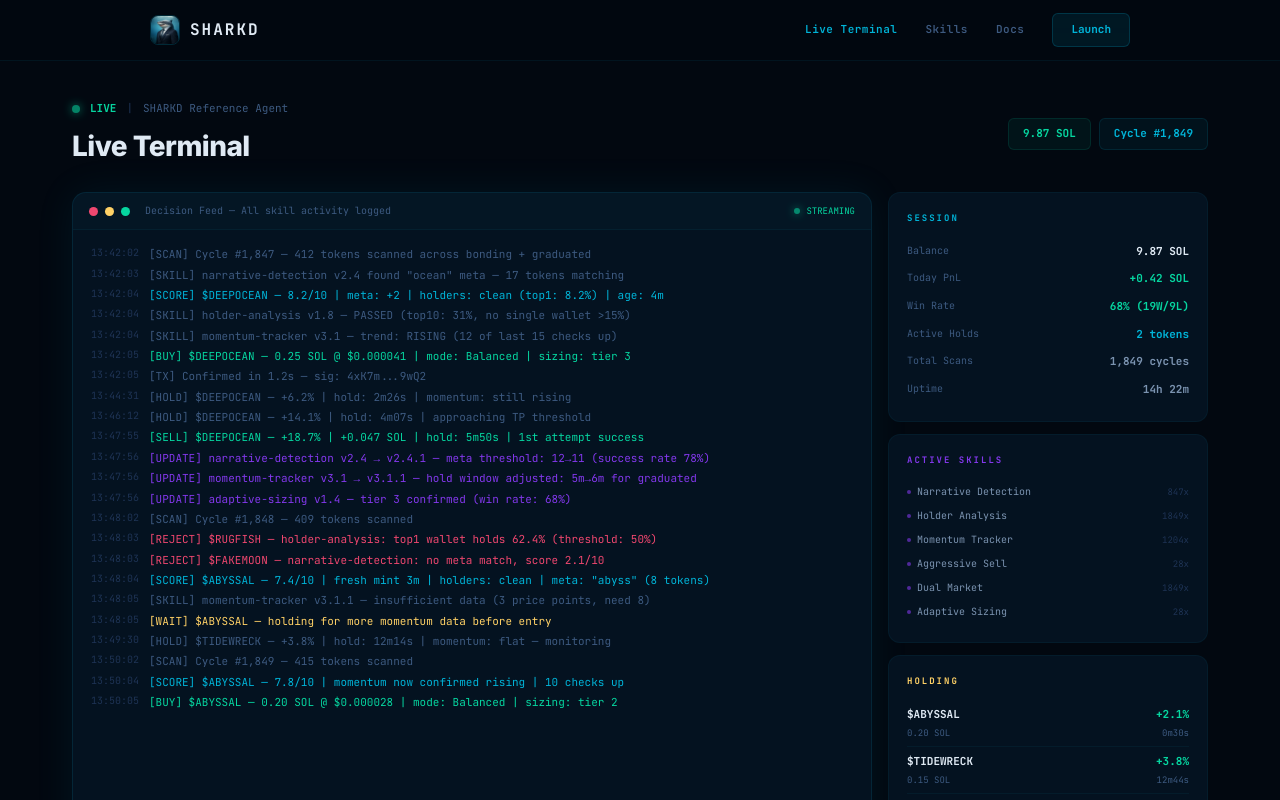
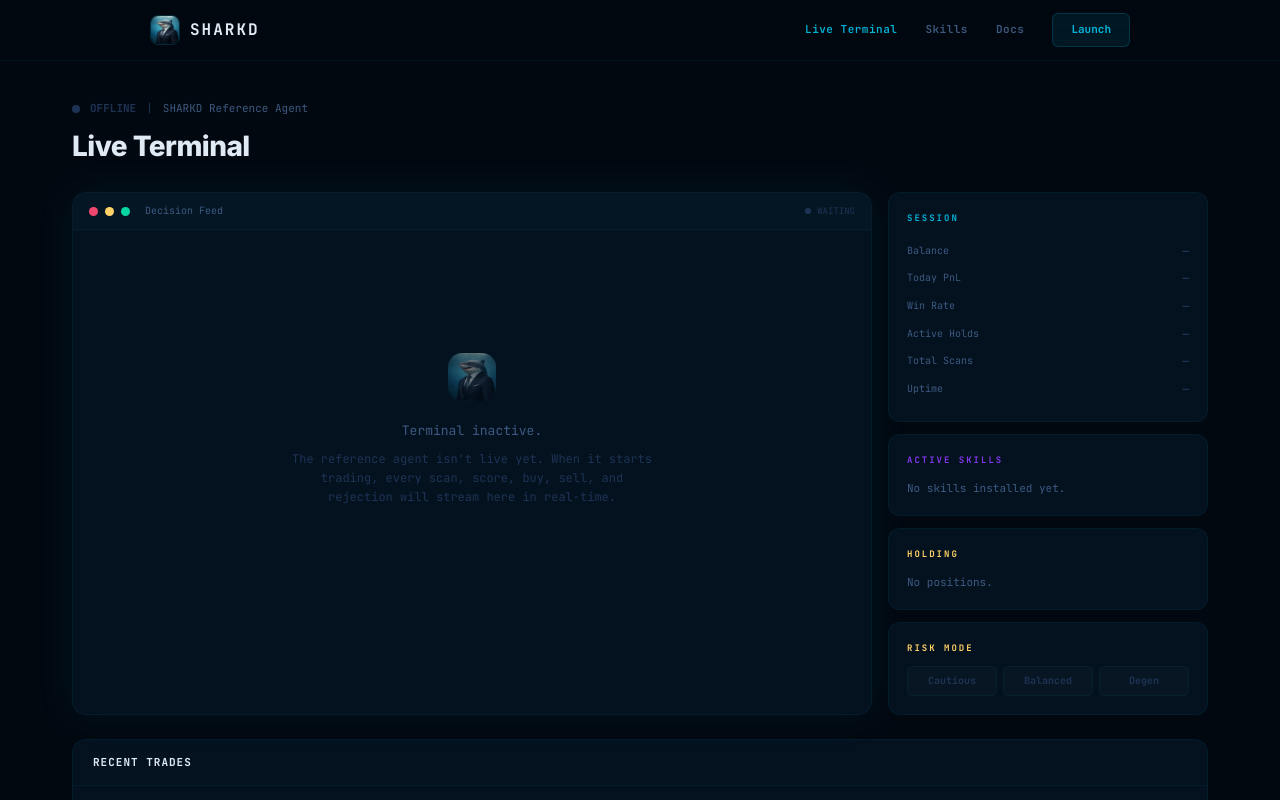
Before and after one commit to bunkercoin777/sharkd, a Next.js app: page /terminal in a window 1280 px wide. Shown: the top 800 px of the page. Built offline with nearby package versions, Linux system fonts and the light colour scheme.

Commit message:
remove all mock data from terminal and homepage

```diff
--- a/app/terminal/page.tsx
+++ b/app/terminal/page.tsx
@@ -11,41 +11,6 @@ const C = {
   glow: '0 0 40px rgba(0,180,216,0.08)',
 };
 
-const FEED = [
-  { time: '13:42:02', color: '#3d5a80', text: '[SCAN] Cycle #1,847 — 412 tokens scanned across bonding + graduated' },
-  { time: '13:42:03', color: '#3d5a80', text: '[SKILL] narrative-detection v2.4 found "ocean" meta — 17 tokens matching' },
-  { time: '13:42:04', color: '#00b4d8', text: '[SCORE] $DEEPOCEAN — 8.2/10 | meta: +2 | holders: clean (top1: 8.2%) | age: 4m' },
-  { time: '13:42:04', color: '#3d5a80', text: '[SKILL] holder-analysis v1.8 — PASSED (top10: 31%, no single wallet >15%)' },
-  { time: '13:42:04', color: '#3d5a80', text: '[SKILL] momentum-tracker v3.1 — trend: RISING (12 of last 15 checks up)' },
-  { time: '13:42:05', color: '#06d6a0', text: '[BUY] $DEEPOCEAN — 0.25 SOL @ $0.000041 | mode: Balanced | sizing: tier 3' },
-  { time: '13:42:05', color: '#3d5a80', text: '[TX] Confirmed in 1.2s — sig: 4xK7m...9wQ2' },
-  { time: '13:44:31', color: '#3d5a80', text: '[HOLD] $DEEPOCEAN — +6.2% | hold: 2m26s | momentum: still rising' },
-  { time: '13:46:12', color: '#3d5a80', text: '[HOLD] $DEEPOCEAN — +14.1% | hold: 4m07s | approaching TP threshold' },
-  { time: '13:47:55', color: '#06d6a0', text: '[SELL] $DEEPOCEAN — +18.7% | +0.047 SOL | hold: 5m50s | 1st attempt success' },
-  { time: '13:47:56', color: '#8338ec', text: '[UPDATE] narrative-detection v2.4 → v2.4.1 — meta threshold: 12→11 (success rate 78%)' },
-  { time: '13:47:56', color: '#8338ec', text: '[UPDATE] momentum-tracker v3.1 → v3.1.1 — hold window adjusted: 5m→6m for graduated' },
-  { time: '13:47:56', color: '#8338ec', text: '[UPDATE] adaptive-sizing v1.4 — tier 3 confirmed (win rate: 68%)' },
-  { time: '13:48:02', color: '#3d5a80', text: '[SCAN] Cycle #1,848 — 409 tokens scanned' },
-  { time: '13:48:03', color: '#ef476f', text: '[REJECT] $RUGFISH — holder-analysis: top1 wallet holds 62.4% (threshold: 50%)' },
-  { time: '13:48:03', color: '#ef476f', text: '[REJECT] $FAKEMOON — narrative-detection: no meta match, score 2.1/10' },
-  { time: '13:48:04', color: '#00b4d8', text: '[SCORE] $ABYSSAL — 7.4/10 | fresh mint 3m | holders: clean | meta: "abyss" (8 tokens)' },
-  { time: '13:48:05', color: '#3d5a80', text: '[SKILL] momentum-tracker v3.1.1 — insufficient data (3 price points, need 8)' },
-  { time: '13:48:05', color: '#ffd166', text: '[WAIT] $ABYSSAL — holding for more momentum data before entry' },
-  { time: '13:49:30', color: '#3d5a80', text: '[HOLD] $TIDEWRECK — +3.8% | hold: 12m14s | momentum: flat — monitoring' },
-  { time: '13:50:02', color: '#3d5a80', text: '[SCAN] Cycle #1,849 — 415 tokens scanned' },
-  { time: '13:50:04', color: '#00b4d8', text: '[SCORE] $ABYSSAL — 7.8/10 | momentum now confirmed rising | 10 checks up' },
-  { time: '13:50:05', color: '#06d6a0', text: '[BUY] $ABYSSAL — 0.20 SOL @ $0.000028 | mode: Balanced | sizing: tier 2' },
-];
-
-const RECENT_TRADES = [
-  { token: '$DEEPOCEAN', entry: '0.25 SOL', pnl: '+18.7%', solPnl: '+0.047', hold: '5m50s', result: 'win' },
-  { token: '$CORALreef', entry: '0.30 SOL', pnl: '+22.1%', solPnl: '+0.066', hold: '8m12s', result: 'win' },
-  { token: '$SUNKENSHIP', entry: '0.15 SOL', pnl: '-7.2%', solPnl: '-0.011', hold: '3m44s', result: 'loss' },
-  { token: '$PLANKTON', entry: '0.20 SOL', pnl: '+11.4%', solPnl: '+0.023', hold: '6m02s', result: 'win' },
-  { token: '$KELP', entry: '0.25 SOL', pnl: '+8.9%', solPnl: '+0.022', hold: '4m18s', result: 'win' },
-  { token: '$BARNACLE', entry: '0.10 SOL', pnl: '-4.8%', solPnl: '-0.005', hold: '2m55s', result: 'loss' },
-];
-
 export default function Terminal() {
   return (
     <div style={{ background: C.bg, minHeight: '100vh' }}>
@@ -56,60 +21,52 @@ export default function Terminal() {
         <div style={{ display: 'flex', alignItems: 'center', justifyContent: 'space-between', marginBottom: 24, flexWrap: 'wrap', gap: 12 }}>
           <div>
             <div style={{ display: 'flex', alignItems: 'center', gap: 10, marginBottom: 6 }}>
-              <span style={{ width: 8, height: 8, borderRadius: '50%', background: C.green, boxShadow: `0 0 10px ${C.green}`, animation: 'pulse-slow 2s ease-in-out infinite' }} />
-              <span style={{ fontFamily: C.mono, fontSize: 11, fontWeight: 700, color: C.green }}>LIVE</span>
+              <span style={{ width: 8, height: 8, borderRadius: '50%', background: C.dimmer }} />
+              <span style={{ fontFamily: C.mono, fontSize: 11, fontWeight: 700, color: C.dimmer }}>OFFLINE</span>
               <span style={{ fontFamily: C.mono, fontSize: 11, color: C.dimmer }}>|</span>
               <span style={{ fontFamily: C.mono, fontSize: 11, color: C.dim }}>SHARKD Reference Agent</span>
             </div>
             <h1 style={{ fontFamily: C.sans, fontSize: 28, fontWeight: 800, color: C.white, letterSpacing: '-0.02em' }}>Live Terminal</h1>
           </div>
-          <div style={{ display: 'flex', gap: 8 }}>
-            <div style={{ padding: '6px 14px', borderRadius: 6, background: 'rgba(6,214,160,0.06)', border: '1px solid rgba(6,214,160,0.12)', fontFamily: C.mono, fontSize: 11, fontWeight: 700, color: C.green }}>9.87 SOL</div>
-            <div style={{ padding: '6px 14px', borderRadius: 6, background: 'rgba(0,180,216,0.06)', border: '1px solid rgba(0,180,216,0.12)', fontFamily: C.mono, fontSize: 11, fontWeight: 700, color: C.accent }}>Cycle #1,849</div>
-          </div>
         </div>
 
         <div className="terminal-grid" style={{ display: 'grid', gridTemplateColumns: '1fr 320px', gap: 16 }}>
-          {/* Main feed */}
+          {/* Main feed — empty, waiting */}
           <div style={{
-            background: C.surface, border: `1px solid ${C.borderLit}`, borderRadius: 14,
+            background: C.surface, border: `1px solid ${C.border}`, borderRadius: 14,
             overflow: 'hidden', boxShadow: C.glow,
           }}>
             <div style={{ display: 'flex', alignItems: 'center', gap: 7, padding: '10px 16px', background: 'rgba(0,180,216,0.02)', borderBottom: `1px solid ${C.border}` }}>
               <span style={{ width: 9, height: 9, borderRadius: '50%', background: '#ef476f' }} />
               <span style={{ width: 9, height: 9, borderRadius: '50%', background: '#ffd166' }} />
               <span style={{ width: 9, height: 9, borderRadius: '50%', background: '#06d6a0' }} />
-              <span style={{ fontFamily: C.mono, fontSize: 10, marginLeft: 8, color: C.dim }}>Decision Feed — All skill activity logged</span>
+              <span style={{ fontFamily: C.mono, fontSize: 10, marginLeft: 8, color: C.dim }}>Decision Feed</span>
               <span style={{ marginLeft: 'auto', display: 'flex', alignItems: 'center', gap: 6 }}>
-                <span style={{ width: 6, height: 6, borderRadius: '50%', background: C.green, boxShadow: `0 0 8px ${C.green}`, animation: 'pulse-slow 2s ease-in-out infinite' }} />
-                <span style={{ fontFamily: C.mono, fontSize: 9, color: C.green }}>STREAMING</span>
+                <span style={{ width: 6, height: 6, borderRadius: '50%', background: C.dimmer }} />
+                <span style={{ fontFamily: C.mono, fontSize: 9, color: C.dimmer }}>WAITING</span>
               </span>
             </div>
-            <div style={{ padding: '14px 18px', fontFamily: C.mono, fontSize: 11, lineHeight: 1.85, maxHeight: 600, overflowY: 'auto' }}>
-              {FEED.map((line, i) => (
-                <div key={i} style={{ display: 'flex', gap: 10, animation: `fade-in 0.3s ease-out ${0.05 * i}s both` }}>
-                  <span style={{ color: C.dimmer, flexShrink: 0, fontSize: 10 }}>{line.time}</span>
-                  <span style={{ color: line.color }}>{line.text}</span>
-                </div>
-              ))}
-              <div style={{ marginTop: 8, color: C.accent }}>
-                <span style={{ animation: 'blink 1s step-end infinite' }}>▊</span>
-              </div>
+            <div style={{ padding: '60px 20px', textAlign: 'center', minHeight: 400, display: 'flex', flexDirection: 'column', alignItems: 'center', justifyContent: 'center' }}>
+              <img src="/shark.jpg" alt="" style={{ width: 48, height: 48, borderRadius: 14, objectFit: 'cover', marginBottom: 20, opacity: 0.5 }} />
+              <p style={{ fontFamily: C.mono, fontSize: 13, color: C.dim, marginBottom: 8 }}>Terminal inactive.</p>
+              <p style={{ fontFamily: C.mono, fontSize: 12, color: C.dimmer, maxWidth: 360, lineHeight: 1.6 }}>
+                The reference agent isn't live yet. When it starts trading, every scan, score, buy, sell, and rejection will stream here in real-time.
+              </p>
             </div>
           </div>
 
-          {/* Right panel */}
+          {/* Right panel — empty state */}
           <div style={{ display: 'flex', flexDirection: 'column', gap: 12 }}>
             {/* Stats */}
             <div style={{ background: C.surface, border: `1px solid ${C.border}`, borderRadius: 12, padding: 18 }}>
               <p style={{ fontFamily: C.mono, fontSize: 9, fontWeight: 700, letterSpacing: 2, color: C.accent, marginBottom: 12 }}>SESSION</p>
               {[
-                { label: 'Balance', value: '9.87 SOL', color: C.white },
-                { label: 'Today PnL', value: '+0.42 SOL', color: C.green },
-                { label: 'Win Rate', value: '68% (19W/9L)', color: C.green },
-                { label: 'Active Holds', value: '2 tokens', color: C.accent },
-                { label: 'Total Scans', value: '1,849 cycles', color: C.text },
-                { label: 'Uptime', value: '14h 22m', color: C.text },
+                { label: 'Balance', value: '—', color: C.dimmer },
+                { label: 'Today PnL', value: '—', color: C.dimmer },
+                { label: 'Win Rate', value: '—', color: C.dimmer },
+                { label: 'Active Holds', value: '—', color: C.dimmer },
+                { label: 'Total Scans', value: '—', color: C.dimmer },
+                { label: 'Uptime', value: '—', color: C.dimmer },
               ].map(s => (
                 <div key={s.label} style={{ display: 'flex', justifyContent: 'space-between', padding: '5px 0' }}>
                   <span style={{ fontFamily: C.mono, fontSize: 10, color: C.dim }}>{s.label}</span>
@@ -118,56 +75,28 @@ export default function Terminal() {
               ))}
             </div>
 
-            {/* Active skills */}
+            {/* Skills */}
             <div style={{ background: C.surface, border: `1px solid ${C.border}`, borderRadius: 12, padding: 18 }}>
               <p style={{ fontFamily: C.mono, fontSize: 9, fontWeight: 700, letterSpacing: 2, color: C.purple, marginBottom: 12 }}>ACTIVE SKILLS</p>
-              {[
-                { name: 'Narrative Detection', ver: 'v2.4.1', fires: 847 },
-                { name: 'Holder Analysis', ver: 'v1.8', fires: 1849 },
-                { name: 'Momentum Tracker', ver: 'v3.1.1', fires: 1204 },
-                { name: 'Aggressive Sell', ver: 'v2.0', fires: 28 },
-                { name: 'Dual Market', ver: 'v1.6', fires: 1849 },
-                { name: 'Adaptive Sizing', ver: 'v1.4', fires: 28 },
-              ].map(s => (
-                <div key={s.name} style={{ display: 'flex', alignItems: 'center', gap: 6, padding: '4px 0' }}>
-                  <span style={{ width: 4, height: 4, borderRadius: '50%', background: C.purple, animation: 'pulse-slow 2s ease-in-out infinite' }} />
-                  <span style={{ fontFamily: C.mono, fontSize: 10, color: C.text, flex: 1 }}>{s.name}</span>
-                  <span style={{ fontFamily: C.mono, fontSize: 9, color: C.dimmer }}>{s.fires}x</span>
-                </div>
-              ))}
+              <p style={{ fontFamily: C.mono, fontSize: 11, color: C.dim, lineHeight: 1.6 }}>No skills installed yet.</p>
             </div>
 
-            {/* Current holds */}
+            {/* Holdings */}
             <div style={{ background: C.surface, border: `1px solid ${C.border}`, borderRadius: 12, padding: 18 }}>
               <p style={{ fontFamily: C.mono, fontSize: 9, fontWeight: 700, letterSpacing: 2, color: C.amber, marginBottom: 12 }}>HOLDING</p>
-              {[
-                { token: '$ABYSSAL', entry: '0.20 SOL', pnl: '+2.1%', hold: '0m30s' },
-                { token: '$TIDEWRECK', entry: '0.15 SOL', pnl: '+3.8%', hold: '12m44s' },
-              ].map(h => (
-                <div key={h.token} style={{ padding: '6px 0', borderBottom: `1px solid ${C.border}` }}>
-                  <div style={{ display: 'flex', justifyContent: 'space-between', marginBottom: 2 }}>
-                    <span style={{ fontFamily: C.mono, fontSize: 11, fontWeight: 700, color: C.white }}>{h.token}</span>
-                    <span style={{ fontFamily: C.mono, fontSize: 11, fontWeight: 700, color: C.green }}>{h.pnl}</span>
-                  </div>
-                  <div style={{ display: 'flex', justifyContent: 'space-between' }}>
-                    <span style={{ fontFamily: C.mono, fontSize: 9, color: C.dim }}>{h.entry}</span>
-                    <span style={{ fontFamily: C.mono, fontSize: 9, color: C.dim }}>{h.hold}</span>
-                  </div>
-                </div>
-              ))}
+              <p style={{ fontFamily: C.mono, fontSize: 11, color: C.dim }}>No positions.</p>
             </div>
 
             {/* Risk mode */}
             <div style={{ background: C.surface, border: `1px solid ${C.border}`, borderRadius: 12, padding: 18 }}>
               <p style={{ fontFamily: C.mono, fontSize: 9, fontWeight: 700, letterSpacing: 2, color: C.amber, marginBottom: 10 }}>RISK MODE</p>
               <div style={{ display: 'flex', gap: 6 }}>
-                {['Cautious', 'Balanced', 'Degen'].map((m, i) => (
+                {['Cautious', 'Balanced', 'Degen'].map((m) => (
                   <div key={m} style={{
                     flex: 1, padding: '6px 0', borderRadius: 6, textAlign: 'center',
                     fontFamily: C.mono, fontSize: 10, fontWeight: 700,
-                    background: i === 1 ? 'rgba(0,180,216,0.1)' : 'rgba(255,255,255,0.02)',
-                    border: `1px solid ${i === 1 ? 'rgba(0,180,216,0.2)' : C.border}`,
-                    color: i === 1 ? C.accent : C.dimmer,
+                    background: 'rgba(255,255,255,0.02)', border: `1px solid ${C.border}`,
+                    color: C.dimmer,
                   }}>{m}</div>
                 ))}
               </div>
@@ -175,26 +104,13 @@ export default function Terminal() {
           </div>
         </div>
 
-        {/* Recent trades table */}
+        {/* Recent trades — empty */}
         <div style={{ marginTop: 24, background: C.surface, border: `1px solid ${C.border}`, borderRadius: 14, overflow: 'hidden' }}>
           <div style={{ padding: '14px 20px', borderBottom: `1px solid ${C.border}`, display: 'flex', alignItems: 'center', justifyContent: 'space-between' }}>
             <span style={{ fontFamily: C.mono, fontSize: 11, fontWeight: 700, letterSpacing: 1, color: C.white }}>RECENT TRADES</span>
-            <span style={{ fontFamily: C.mono, fontSize: 10, color: C.dim }}>Last 6 trades</span>
           </div>
-          <div style={{ padding: '0 20px' }}>
-            {/* Header */}
-            <div style={{ display: 'grid', gridTemplateColumns: '1fr 1fr 1fr 1fr 1fr', gap: 12, padding: '12px 0', borderBottom: `1px solid ${C.border}`, fontFamily: C.mono, fontSize: 10, color: C.dimmer }}>
-              <span>TOKEN</span><span>ENTRY</span><span>PnL</span><span>SOL</span><span>HOLD TIME</span>
-            </div>
-            {RECENT_TRADES.map(t => (
-              <div key={t.token} style={{ display: 'grid', gridTemplateColumns: '1fr 1fr 1fr 1fr 1fr', gap: 12, padding: '10px 0', borderBottom: `1px solid ${C.border}`, fontFamily: C.mono, fontSize: 11 }}>
-                <span style={{ color: C.white, fontWeight: 600 }}>{t.token}</span>
-                <span style={{ color: C.text }}>{t.entry}</span>
-                <span style={{ color: t.result === 'win' ? C.green : C.red, fontWeight: 700 }}>{t.pnl}</span>
-                <span style={{ color: t.result === 'win' ? C.green : C.red }}>{t.solPnl}</span>
-                <span style={{ color: C.dim }}>{t.hold}</span>
-              </div>
-            ))}
+          <div style={{ padding: '40px 20px', textAlign: 'center' }}>
+            <p style={{ fontFamily: C.mono, fontSize: 12, color: C.dim }}>No trades yet. Trades will appear here when the agent goes live.</p>
           </div>
         </div>
       </div>
```
Also changed, not shown: app/page.tsx (+12 -33 lines).
